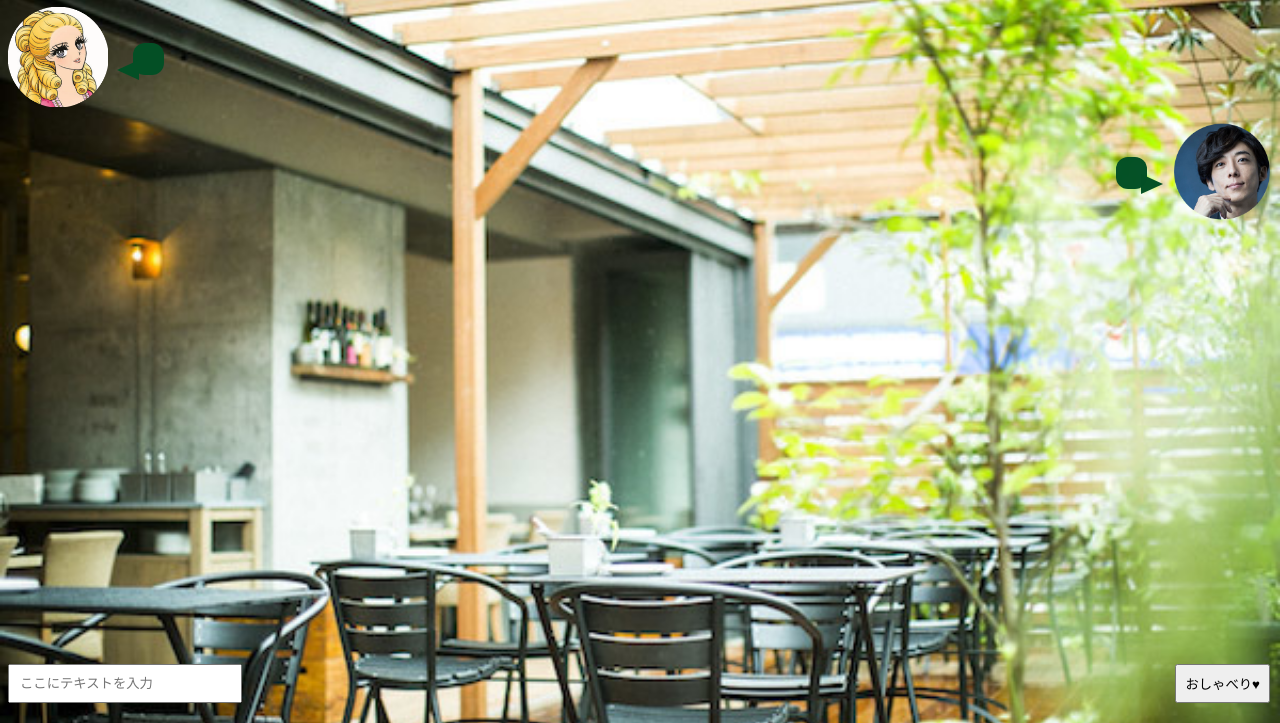
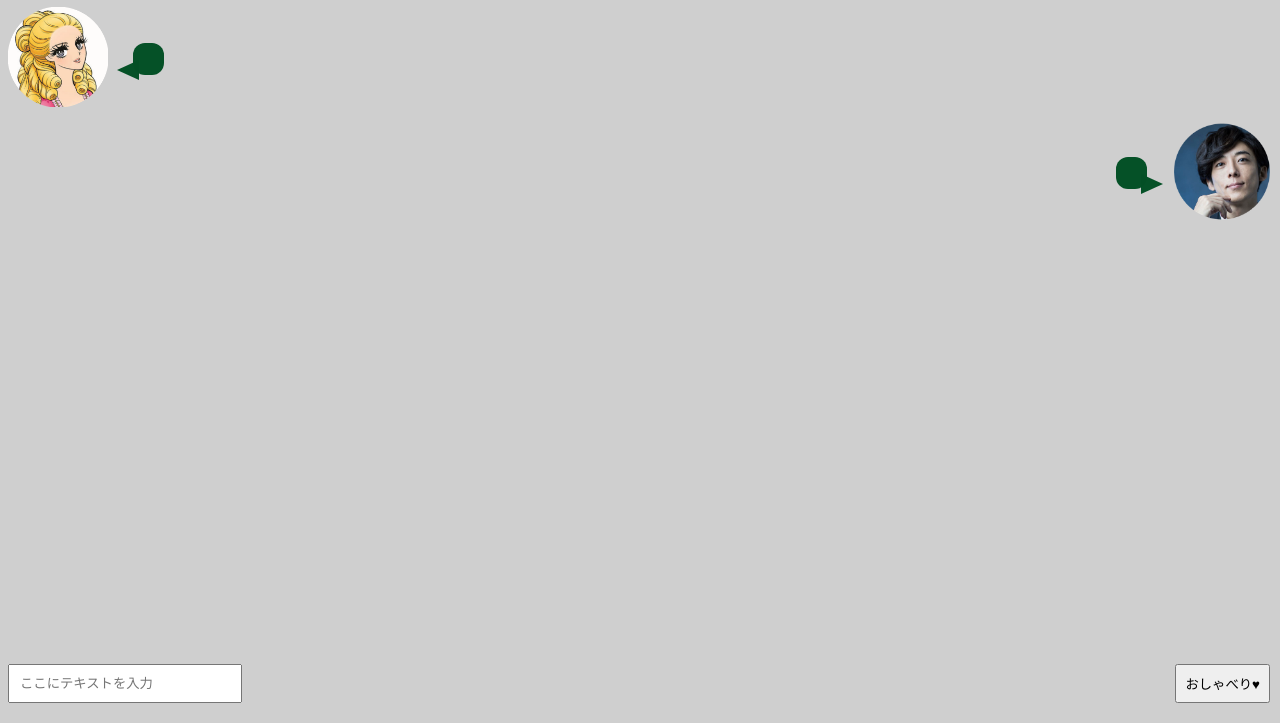
Before and after one commit to namahamu97/takahashiissei, a plain HTML site: page index.html in a window 1280 px wide. Shown: the part 77-800 px from the top of the page. Drawn offline with nearby package versions, Linux system fonts and the light colour scheme.

Commit message:
Update style.css

```diff
--- a/style.css
+++ b/style.css
@@ -1,6 +1,6 @@
 body{
     background-color: rgb(207, 207, 207);
-    background-image: url("haikei.JPG");
+    background-image: "haikei.JPG";
     background-size: cover;
     background-attachment: fixed;
     background-position: center center;
```
